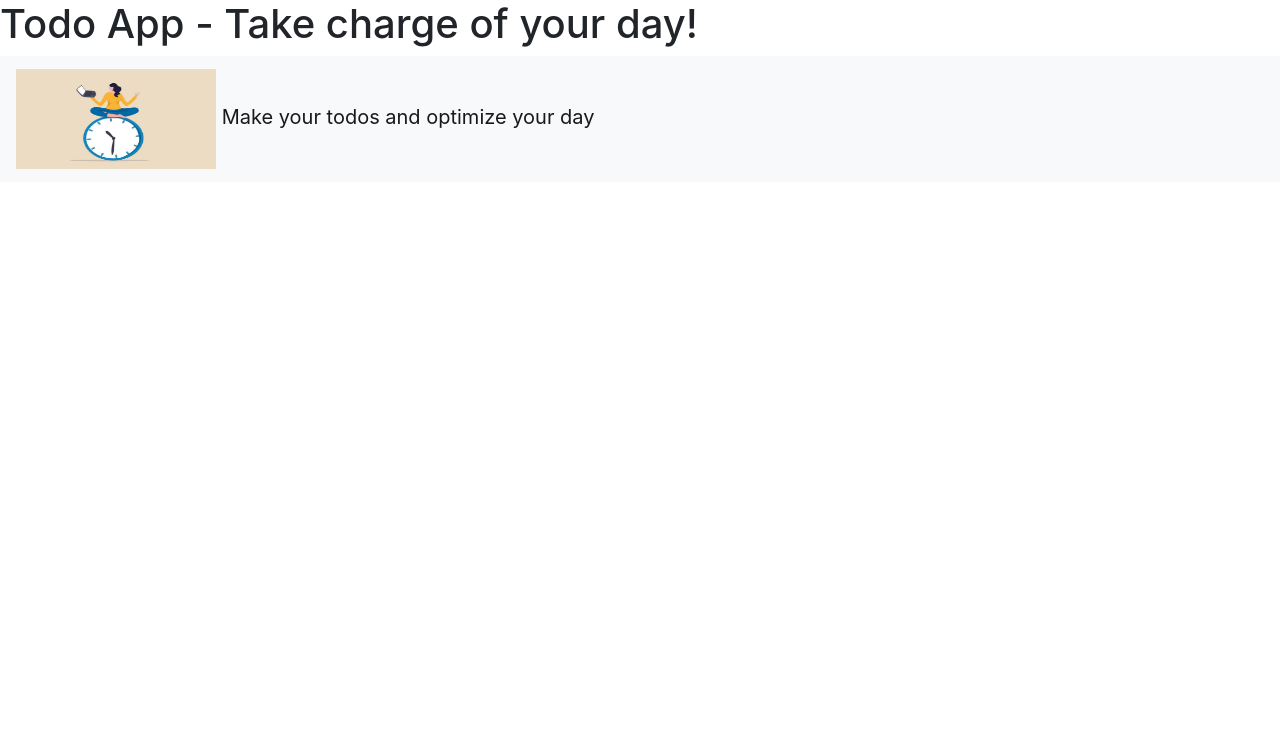
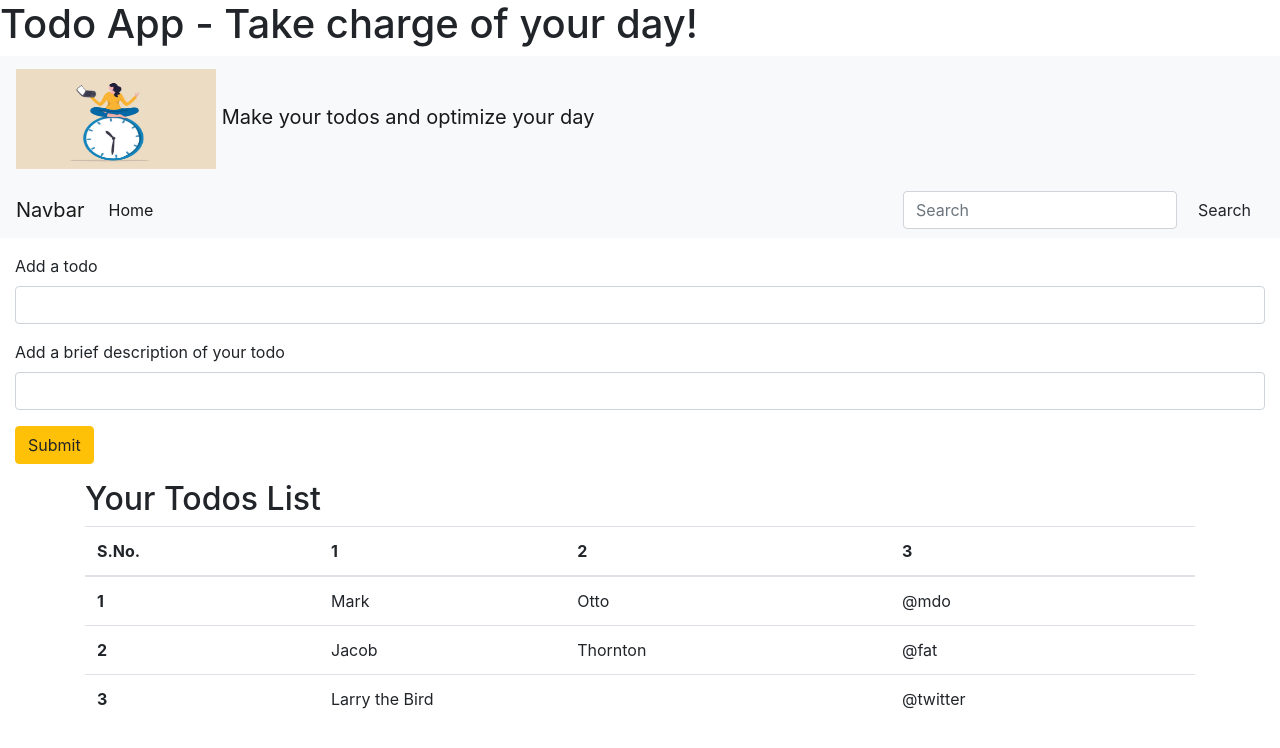
Before and after one commit to Mansi1236/mern-demo-app, a Flask app: page / in a window 1280 px wide. Shown: the top 748 px of the page. Run offline with Flask 2, Linux system fonts and the light colour scheme.

Commit message:
Added todos form

```diff
--- a/templates/index.html
+++ b/templates/index.html
@@ -20,14 +20,98 @@
     Make your todos and optimize your day
     </a>
   </nav>
-
-
-
-
     <!-- Optional JavaScript -->
     <!-- jQuery first, then Popper.js, then Bootstrap JS -->
     <script src="https://code.jquery.com/jquery-3.3.1.slim.min.js" integrity="sha384-q8i/X+965DzO0rT7abK41JStQIAqVgRVzpbzo5smXKp4YfRvH+8abtTE1Pi6jizo" crossorigin="anonymous"></script>
     <script src="https://cdn.jsdelivr.net/npm/popper.js@1.14.7/dist/umd/popper.min.js" integrity="sha384-UO2eT0CpHqdSJQ6hJty5KVphtPhzWj9WO1clHTMGa3JDZwrnQq4sF86dIHNDz0W1" crossorigin="anonymous"></script>
     <script src="https://cdn.jsdelivr.net/npm/bootstrap@4.3.1/dist/js/bootstrap.min.js" integrity="sha384-JjSmVgyd0p3pXB1rRibZUAYoIIy6OrQ6VrjIEaFf/nJGzIxFDsf4x0xIM+B07jRM" crossorigin="anonymous"></script>
-  </body>
+
+
+    <nav class="navbar navbar-expand-lg navbar-light bg-light">
+        <a class="navbar-brand" href="#">Navbar</a>
+        <button class="navbar-toggler" type="button" data-toggle="collapse" data-target="#navbarSupportedContent" aria-controls="navbarSupportedContent" aria-expanded="false" aria-label="Toggle navigation">
+          <span class="navbar-toggler-icon"></span>
+        </button>
+
+        <div class="collapse navbar-collapse" id="navbarSupportedContent">
+          <ul class="navbar-nav mr-auto">
+            <li class="nav-item active">
+              <a class="nav-link" href="#">Home <span class="sr-only">(current)</span></a>
+            </li>
+
+          </ul>
+          <form class="form-inline my-2 my-lg-0">
+            <input class="form-control mr-sm-2" type="search" placeholder="Search" aria-label="Search">
+            <button class="btn btn-outlined-danger my-2 my-sm-0" type="submit">Search</button>
+          </form>
+        </div>
+      </nav>
+
+
+<div class="container-fluid my-3">
+    <form>
+        <div class="mb-3">
+          <label for="addTodo" class="form-label">Add a todo</label>
+          <input type="text" class="form-control" id="addTodo" aria-describedby="emailHelp">
+
+        </div>
+        <div class="mb-3">
+          <label for="descTodo" class="form-label"> Add a brief description of your todo </label>
+          <input type="text" class="form-control" id="descTodo">
+        </div>
+        <button type="submit" class="btn btn-warning">Submit</button>
+      </form>
+</div>
+
+
+
+
+
+
+      <div class="container my-3 ">
+        <h2> Your Todos List </h2>
+        <table class="table">
+            <thead>
+              <tr>
+                <th scope="col">S.No.</th>
+                <th scope="col">1</th>
+                <th scope="col">2</th>
+                <th scope="col">3</th>
+              </tr>
+            </thead>
+            <tbody>
+              <tr>
+                <th scope="row">1</th>
+                <td>Mark</td>
+                <td>Otto</td>
+                <td>@mdo</td>
+              </tr>
+              <tr>
+                <th scope="row">2</th>
+                <td>Jacob</td>
+                <td>Thornton</td>
+                <td>@fat</td>
+              </tr>
+              <tr>
+                <th scope="row">3</th>
+                <td colspan="2">Larry the Bird</td>
+                <td>@twitter</td>
+              </tr>
+            </tbody>
+          </table>
+
+
+
+
+
+
+
+      </div>
+
+
+
+
+
+
+</body>
 </html>
```
